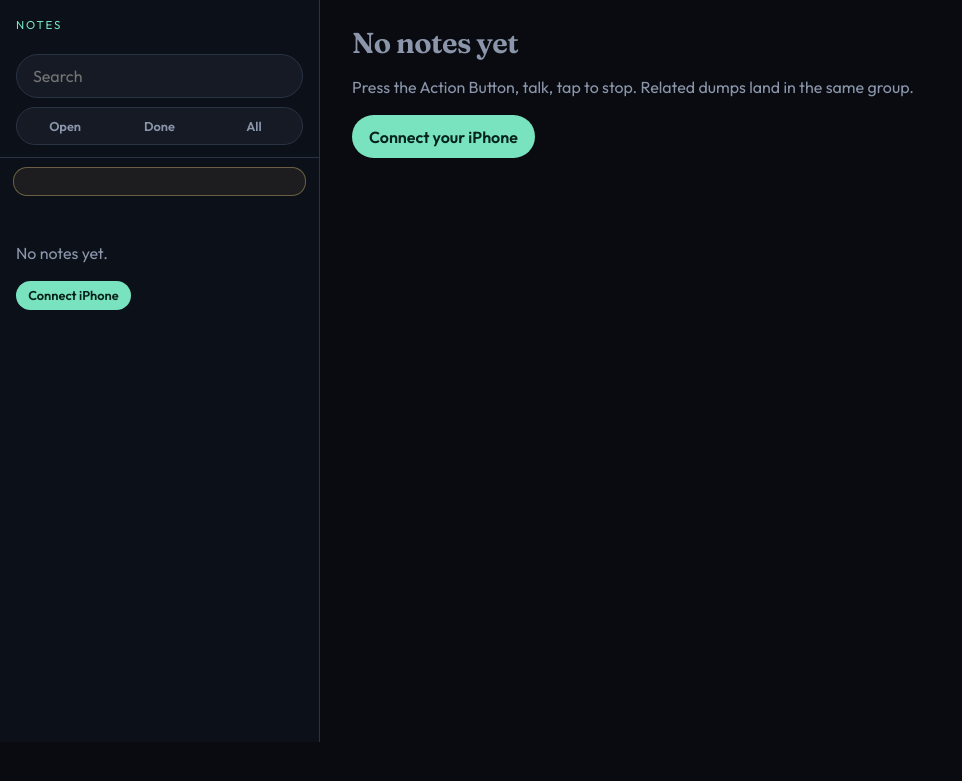
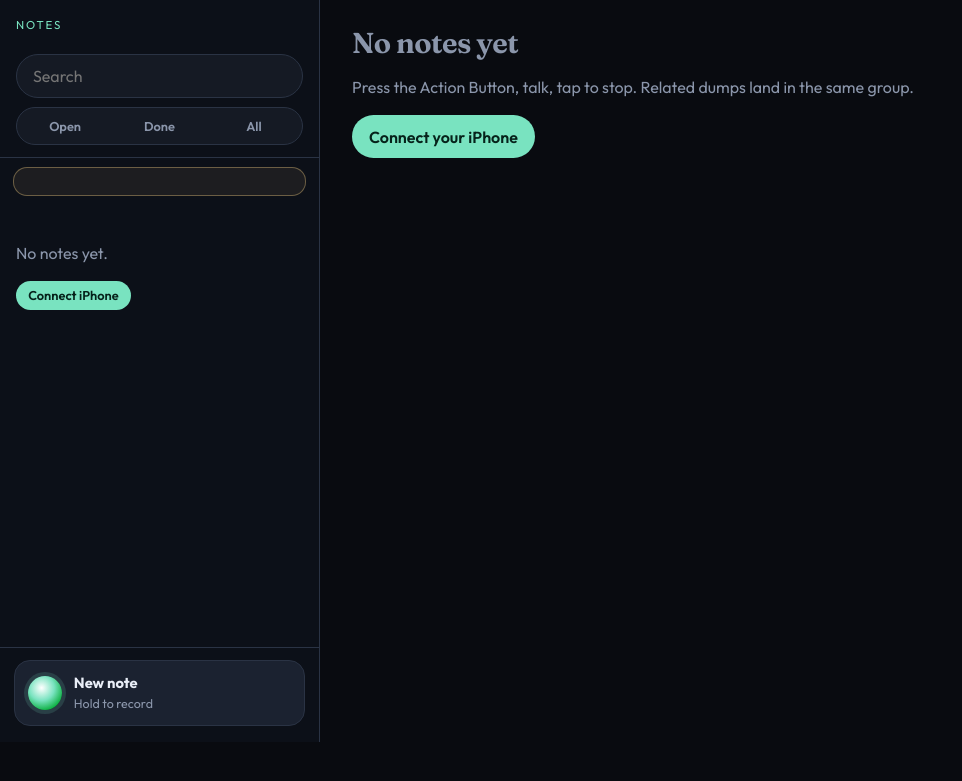
Before and after one commit to keberling/voicememos, a FastAPI app: template app/templates/workspace.html in a window 1280 px wide. Shown: the top 781 px of the page, without its empty margins (0-962 px from the left). Run offline with FastAPI, Linux system fonts and the light colour scheme; the template is opened without the code that fills it, so the values that code supplies are empty.

Commit message:
Add hold-to-record in the browser for new notes and add-ons.
Session ingest accepts webm from the mic. Add-to-this-note dumps are
pinned to the open note so the LLM must merge using it as reference.

```diff
--- a/app/db.py
+++ b/app/db.py
@@ -69,6 +69,8 @@ def _ensure_note_columns() -> None:
             if sqlite
             else "ALTER TABLE notes ADD COLUMN suggestions JSONB"
         )
+    if "force_merge_into_id" not in cols:
+        wanted.append("ALTER TABLE notes ADD COLUMN force_merge_into_id VARCHAR(36)")
     if not wanted:
         return
     with engine.begin() as conn:
--- a/app/llm.py
+++ b/app/llm.py
@@ -106,6 +106,7 @@ async def structure_dump(
     *,
     extra_title: str | None = None,
     extra_tags: list[str] | None = None,
+    force_target_id: str | None = None,
     settings: Settings | None = None,
 ) -> StructureResult:
     settings = settings or get_settings()
@@ -115,15 +116,25 @@ async def structure_dump(
             "to LLMrouterVEX (e.g. http://<router>:8080/v1) and LLM_MODEL=auto."
         )
 
+    instructions = (
+        "Use existing_notes to decide merge vs create. "
+        "Only merge if this dump continues one of those notes."
+    )
+    if force_target_id:
+        instructions = (
+            f"This dump was recorded as an add-on to note {force_target_id}. "
+            "You MUST merge into that note. Use it as the source of truth. "
+            "Fold new lists, tasks, and facts into it. Do not create a new note. "
+            f"action must be merge and target_note_id must be {force_target_id}."
+        )
+
     user_payload = {
         "transcript": transcript,
         "optional_title": extra_title or None,
         "optional_tags": extra_tags or [],
         "existing_notes": candidates,
-        "instructions": (
-            "Use existing_notes to decide merge vs create. "
-            "Only merge if this dump continues one of those notes."
-        ),
+        "force_target_id": force_target_id,
+        "instructions": instructions,
     }
     body = {
         "model": settings.llm_model,
--- a/app/models.py
+++ b/app/models.py
@@ -67,6 +67,7 @@ class Note(Base):
     updated_at: Mapped[datetime] = mapped_column(DateTime(timezone=True), default=utcnow, onupdate=utcnow, nullable=False)
     completed_at: Mapped[datetime | None] = mapped_column(DateTime(timezone=True), nullable=True)
     suggestions: Mapped[dict | list | None] = mapped_column(JSON, nullable=True)
+    force_merge_into_id: Mapped[str | None] = mapped_column(String(36), nullable=True, index=True)
 
     user: Mapped[User] = relationship(back_populates="notes")
     merge_events: Mapped[list[MergeEvent]] = relationship(
--- a/app/static/app.css
+++ b/app/static/app.css
@@ -439,7 +439,61 @@ code { font-family: ui-monospace, SFMono-Regular, Menlo, Consolas, monospace; }
 .seg a.on, .seg a:hover { color: var(--text); background: var(--card-2); text-decoration: none; }
 .side-activity { margin: 0.6rem 0.8rem; }
 .side-tags { display: flex; flex-wrap: wrap; gap: 0.3rem; padding: 0.65rem 1rem; }
-.side-empty { padding: 1.2rem 1rem; color: var(--muted); }
+.side-empty { padding: 1.2rem 1rem; color: var(--muted); flex: 1; }
+.record-dock {
+  padding: 0.75rem 0.85rem 1rem;
+  border-top: 1px solid var(--line);
+  background: #0c1018;
+}
+.add-voice {
+  margin: 0 0 1.1rem;
+  padding: 0.85rem 0.9rem;
+  border: 1px dashed var(--line);
+  border-radius: 16px;
+  background: var(--card);
+}
+.hold-record {
+  display: flex;
+  align-items: center;
+  gap: 0.75rem;
+  width: 100%;
+  border: 1px solid var(--line);
+  background: var(--card-2);
+  color: var(--text);
+  border-radius: 16px;
+  padding: 0.7rem 0.85rem;
+  font: inherit;
+  text-align: left;
+  cursor: pointer;
+  touch-action: none;
+  user-select: none;
+  -webkit-user-select: none;
+}
+.hold-record:hover { border-color: var(--accent); }
+.hold-record.add { background: #12181f; }
+.hold-orb {
+  width: 2.1rem;
+  height: 2.1rem;
+  border-radius: 99px;
+  flex-shrink: 0;
+  background: radial-gradient(circle at 40% 35%, #fff, var(--accent) 42%, #0a3 80%);
+  box-shadow: 0 0 0 4px rgba(121, 227, 192, 0.15);
+}
+.hold-copy { display: grid; gap: 0.05rem; min-width: 0; }
+.hold-copy strong { font-size: 0.92rem; }
+.hold-copy em { font-style: normal; color: var(--muted); font-size: 0.78rem; }
+.hold-record.is-recording {
+  border-color: var(--danger);
+  background: rgba(239, 122, 122, 0.1);
+}
+.hold-record.is-recording .hold-orb {
+  background: radial-gradient(circle at 40% 35%, #fff, var(--danger) 45%, #4a1010 80%);
+  box-shadow: 0 0 0 6px rgba(239, 122, 122, 0.25);
+  animation: pulse 0.9s ease-in-out infinite;
+}
+.hold-record.is-recording .hold-copy em { color: var(--danger); }
+.hold-record.is-sending { opacity: 0.7; }
+.hold-record:disabled { opacity: 0.45; cursor: not-allowed; }
 .group-nav {
   display: block;
   overflow: auto;
--- a/app/static/app.js
+++ b/app/static/app.js
@@ -250,3 +250,146 @@ if (document.querySelector(".top")) {
   pollNotes();
   window.setInterval(pollNotes, 2500);
 }
+
+function pickMime() {
+  const types = ["audio/webm;codecs=opus", "audio/webm", "audio/mp4"];
+  if (!window.MediaRecorder) return "";
+  return types.find((t) => MediaRecorder.isTypeSupported(t)) || "";
+}
+
+function setupHoldToRecord() {
+  const buttons = document.querySelectorAll("[data-hold-record]");
+  if (!buttons.length) return;
+  if (!navigator.mediaDevices || !navigator.mediaDevices.getUserMedia) {
+    buttons.forEach((btn) => {
+      btn.disabled = true;
+      const em = btn.querySelector("em");
+      if (em) em.textContent = "Mic not available";
+    });
+    return;
+  }
+
+  let recorder = null;
+  let chunks = [];
+  let stream = null;
+  let activeBtn = null;
+  let startedAt = 0;
+  let sending = false;
+
+  function setState(btn, state) {
+    buttons.forEach((b) => {
+      b.classList.toggle("is-recording", false);
+      b.classList.toggle("is-sending", false);
+      const em = b.querySelector("em");
+      const strong = b.querySelector("strong");
+      if (!em || !strong) return;
+      if (b === btn && state === "recording") {
+        em.textContent = "Release to send";
+        strong.textContent = "Recording";
+      } else if (b === btn && state === "sending") {
+        em.textContent = "Uploading…";
+      } else {
+        em.textContent = "Hold to record";
+        strong.textContent = b.getAttribute("data-mode") === "add" ? "Add to this note" : "New note";
+      }
+    });
+    if (btn && state === "recording") btn.classList.add("is-recording");
+    if (btn && state === "sending") btn.classList.add("is-sending");
+  }
+
+  async function start(btn) {
+    if (recorder || sending) return;
+    try {
+      stream = await navigator.mediaDevices.getUserMedia({ audio: true });
+    } catch (_err) {
+      toast("Microphone permission denied", "error");
+      return;
+    }
+    chunks = [];
+    const mime = pickMime();
+    recorder = mime ? new MediaRecorder(stream, { mimeType: mime }) : new MediaRecorder(stream);
+    recorder.ondataavailable = (ev) => {
+      if (ev.data && ev.data.size) chunks.push(ev.data);
+    };
+    recorder.start(200);
+    startedAt = Date.now();
+    activeBtn = btn;
+    setState(btn, "recording");
+  }
+
+  async function stop(send) {
+    const btn = activeBtn;
+    const rec = recorder;
+    recorder = null;
+    activeBtn = null;
+    if (!rec) return;
+    const mime = rec.mimeType || pickMime() || "audio/webm";
+    await new Promise((resolve) => {
+      rec.onstop = resolve;
+      try {
+        rec.stop();
+      } catch (_err) {
+        resolve();
+      }
+    });
+    (stream?.getTracks() || []).forEach((t) => t.stop());
+    stream = null;
+    const elapsed = Date.now() - startedAt;
+    if (!send || elapsed < 400) {
+      setState(btn, "idle");
+      if (send && elapsed < 400) toast("Hold a bit longer to record", "error");
+      return;
+    }
+    const blob = new Blob(chunks, { type: mime });
+    if (!blob.size) {
+      setState(btn, "idle");
+      toast("No audio captured", "error");
+      return;
+    }
+    sending = true;
+    setState(btn, "sending");
+    const ext = mime.includes("mp4") ? "m4a" : mime.includes("ogg") ? "ogg" : "webm";
+    const fd = new FormData();
+    fd.append("file", blob, "browser-memo." + ext);
+    fd.append("source", "browser");
+    const mode = btn.getAttribute("data-mode");
+    const target = btn.getAttribute("data-target-id");
+    if (mode === "add" && target) fd.append("target_note_id", target);
+    try {
+      const res = await fetch("/api/v1/ingest", { method: "POST", body: fd, credentials: "same-origin" });
+      if (!res.ok) {
+        const err = await res.json().catch(() => ({}));
+        throw new Error(err.detail || "Upload failed");
+      }
+      const body = await res.json();
+      toast(mode === "add" ? "Adding to this note…" : "New note queued…", "queued");
+      if (mode !== "add" && body.id) {
+        window.setTimeout(() => {
+          window.location.href = "/notes/" + body.id;
+        }, 600);
+      }
+    } catch (err) {
+      toast(err.message || "Could not send recording", "error");
+    } finally {
+      sending = false;
+      setState(btn, "idle");
+    }
+  }
+
+  buttons.forEach((btn) => {
+    btn.addEventListener("contextmenu", (e) => e.preventDefault());
+    btn.addEventListener("pointerdown", async (e) => {
+      if (e.button != null && e.button !== 0) return;
+      e.preventDefault();
+      btn.setPointerCapture(e.pointerId);
+      await start(btn);
+    });
+    btn.addEventListener("pointerup", (e) => {
+      e.preventDefault();
+      stop(true);
+    });
+    btn.addEventListener("pointercancel", () => stop(false));
+  });
+}
+
+setupHoldToRecord();
--- a/app/templates/base.html
+++ b/app/templates/base.html
@@ -7,7 +7,7 @@
   <link rel="preconnect" href="https://fonts.googleapis.com">
   <link rel="preconnect" href="https://fonts.gstatic.com" crossorigin>
   <link href="https://fonts.googleapis.com/css2?family=Fraunces:opsz,wght@9..144,500;9..144,650&family=Outfit:wght@400;500;600;700&display=swap" rel="stylesheet">
-  <link rel="stylesheet" href="/static/app.css?v=5">
+  <link rel="stylesheet" href="/static/app.css?v=6">
 </head>
 <body class="{% block body_class %}{% endblock %}">
   {% if user %}
@@ -31,7 +31,7 @@
     {% block content %}{% endblock %}
   </main>
   <div id="toasts" class="toasts" aria-live="polite"></div>
-  <script src="/static/app.js?v=5"></script>
+  <script src="/static/app.js?v=6"></script>
   {% block scripts %}{% endblock %}
 </body>
 </html>
--- a/app/templates/workspace.html
+++ b/app/templates/workspace.html
@@ -76,6 +76,15 @@
       {% endfor %}
     </div>
     {% endif %}
+    <div class="record-dock">
+      <button type="button" class="hold-record" data-hold-record data-mode="new" aria-label="Hold to record a new note">
+        <span class="hold-orb" aria-hidden="true"></span>
+        <span class="hold-copy">
+          <strong>New note</strong>
+          <em>Hold to record</em>
+        </span>
+      </button>
+    </div>
   </aside>
 
   <section class="note-pane">
@@ -126,6 +135,17 @@
       {% if selected.status == "merged" and merged_into %}
       <p class="banner">Merged into <a href="/notes/{{ merged_into.id }}">{{ merged_into.title }}</a>.</p>
       {% endif %}
+
+      <div class="add-voice">
+        <button type="button" class="hold-record add" data-hold-record data-mode="add" data-target-id="{{ selected.id }}" aria-label="Hold to add a voice dump to this note">
+          <span class="hold-orb" aria-hidden="true"></span>
+          <span class="hold-copy">
+            <strong>Add to this note</strong>
+            <em>Hold to record</em>
+          </span>
+        </button>
+        <p class="hint">Release to send. It transcribes and merges into this note.</p>
+      </div>
 
       <div class="chips">
         {% for cat in selected.categories %}<span class="chip cat">{{ cat }}</span>{% endfor %}
```
Also changed, not shown: app/routers/ingest.py (+27 -1 lines), app/worker.py (+19 -1 lines), tests/test_ingest_and_auth.py (+40 -1 lines), tests/test_pages.py (+2 -0 lines), tests/test_worker.py (+46 -0 lines).
